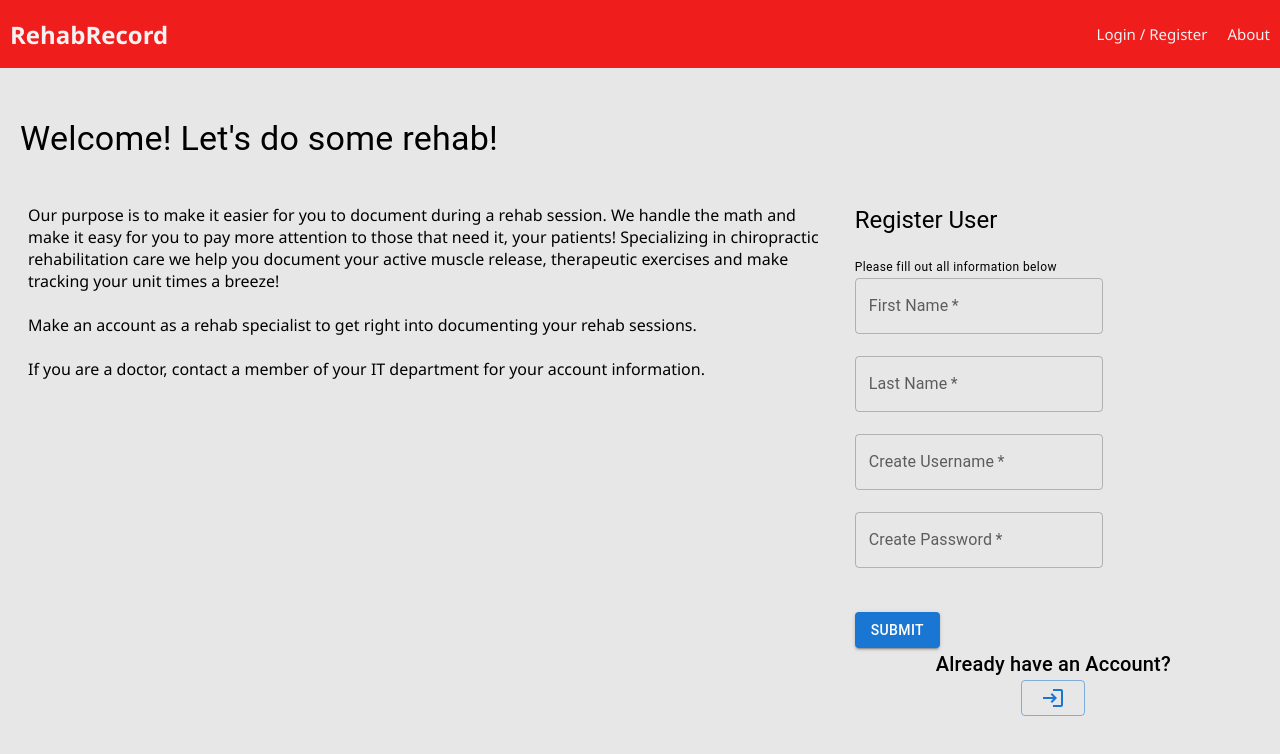
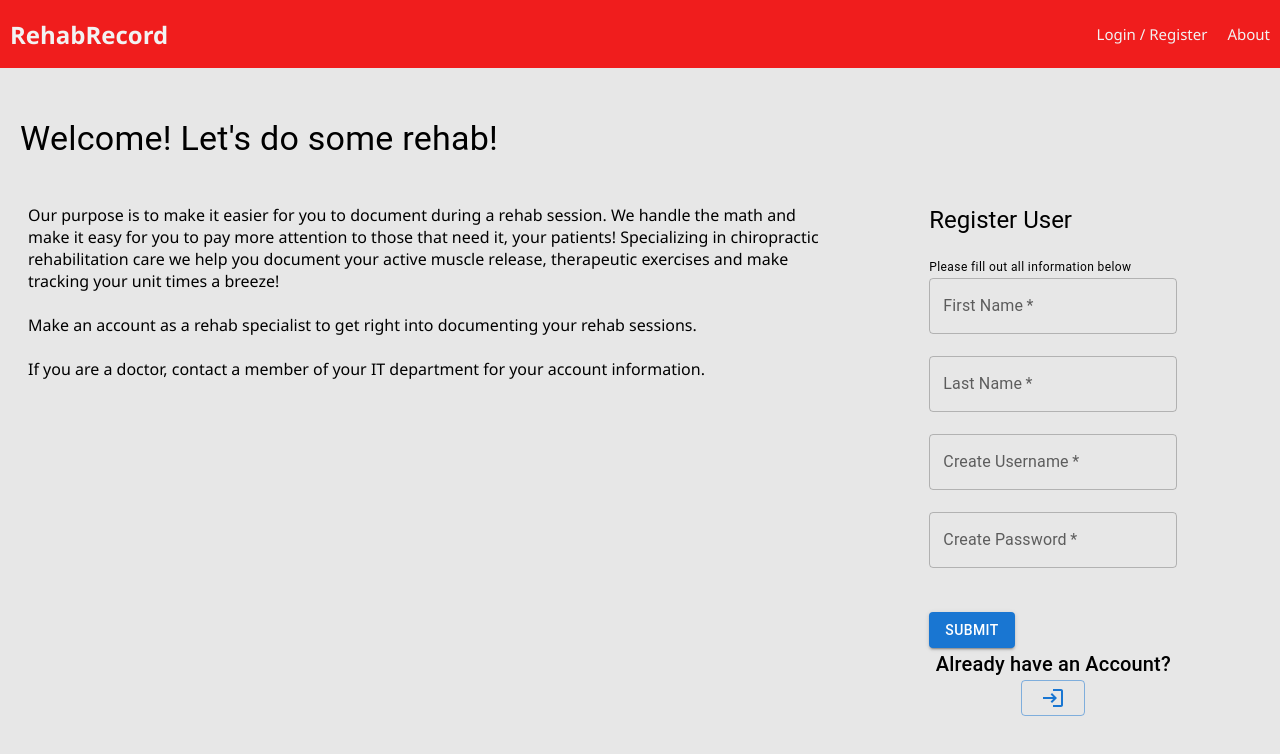
Before and after one commit to drewhoek/solo-project-rehab-record, a React (Create React App) app: page /rehab/1#/home in a window 1280 px wide. Shown: the top 754 px of the page. Built offline with nearby package versions, Linux system fonts and the light colour scheme; no server answers.

Commit message:
Small changes

```diff
--- a/src/components/Pages/MainRehabPage/RehabComponents/ExerciseDocumentationComponent.jsx
+++ b/src/components/Pages/MainRehabPage/RehabComponents/ExerciseDocumentationComponent.jsx
@@ -18,6 +18,10 @@ import { useDispatch } from "react-redux";
 
 export default function ExerciseDocumentationComponent() {
 	const dispatch = useDispatch();
+
+	const treatmentPlanInformation = useSelector(
+		(store) => store.currentTreatmentPlanReducer
+	);
 
 	const exercisesDone = useSelector(
 		(store) => store.allExercisesDoneDuringVisitReducer
@@ -81,6 +85,7 @@ export default function ExerciseDocumentationComponent() {
 			{/* <pre>{JSON.stringify(exercisesDone)}</pre>
 			<pre>{JSON.stringify(allExercises)}</pre>
 			<pre>{JSON.stringify(variationsForExercises)}</pre> */}
+			<pre>{JSON.stringify(treatmentPlanInformation)}</pre>
 
 			<Paper
 				sx={{
--- a/src/components/Pages/MainRehabPage/RehabComponents/ReviewRehabComponent.jsx
+++ b/src/components/Pages/MainRehabPage/RehabComponents/ReviewRehabComponent.jsx
@@ -208,9 +208,13 @@ export default function ReviewRehabComponent() {
 						justifyContent: "center",
 					}}
 				>
-					<Button variant="contained" onClick={handleSubmitInformation}>
-						FINISH
-					</Button>
+					{timeInformation.date ? (
+						<Button variant="contained" onClick={handleSubmitInformation}>
+							FINISH
+						</Button>
+					) : (
+						""
+					)}
 				</Box>
 			</Paper>
 		</Stack>
--- a/src/components/Pages/RegisterPage/RegisterForm.jsx
+++ b/src/components/Pages/RegisterPage/RegisterForm.jsx
@@ -10,6 +10,7 @@ import {
 	FormControlLabel,
 	Typography,
 } from "@mui/material";
+import { Box, Stack } from "@mui/system";
 
 function RegisterForm() {
 	const [username, setUsername] = useState("");
@@ -36,12 +37,23 @@ function RegisterForm() {
 	}; // end registerUser
 
 	return (
+		<Stack
+			sx={{
+				display: "flex",
+				alignItems: "center",
+			}}
+		>
 			<form className="formPanel" onSubmit={registerUser}>
 				<Typography component="h2" variant="h5">
 					Register User
 				</Typography>
 				{errors.registrationMessage && (
-				<Typography component="h3" variant="h6" className="alert" role="alert">
+					<Typography
+						component="h3"
+						variant="h6"
+						className="alert"
+						role="alert"
+					>
 						{errors.registrationMessage}
 					</Typography>
 				)}
@@ -107,7 +119,12 @@ function RegisterForm() {
 				</RadioGroup>
 			</div> */}
 				<br />
-			<div>
+				<Box
+					sx={{
+						display: "flex",
+						alignItems: "center",
+					}}
+				>
 					<Button
 						variant="contained"
 						className="btn"
@@ -116,8 +133,9 @@ function RegisterForm() {
 					>
 						Submit
 					</Button>
-			</div>
+				</Box>
 			</form>
+		</Stack>
 	);
 }
 
--- a/src/components/Pages/RegisterPage/RegisterPage.jsx
+++ b/src/components/Pages/RegisterPage/RegisterPage.jsx
@@ -1,27 +1,42 @@
-import React from 'react';
+import { Paper } from "@mui/material";
+import { Stack } from "@mui/system";
+import React from "react";
 
-import { useHistory } from 'react-router-dom';
-import RegisterForm from './RegisterForm';
+import { useHistory } from "react-router-dom";
+import RegisterForm from "./RegisterForm";
 
 function RegisterPage() {
 	const history = useHistory();
 
 	return (
-    <div>
+		<Stack
+			sx={{
+				display: "flex",
+				alignItems: "center",
+			}}
+		>
+			<Paper
+				elevation={3}
+				sx={{
+					padding: 3,
+					width: 400,
+				}}
+			>
 				<RegisterForm />
-
+			</Paper>
+			<br />
 			<center>
 				<button
 					type="button"
 					className="btn btn_asLink"
 					onClick={() => {
-            history.push('/login');
+						history.push("/login");
 					}}
 				>
 					Login
 				</button>
 			</center>
-    </div>
+		</Stack>
 	);
 }
 
--- a/src/components/Pages/ViewPlanPage/ViewPlanPage.jsx
+++ b/src/components/Pages/ViewPlanPage/ViewPlanPage.jsx
@@ -64,8 +64,6 @@ export default function ViewPlanPage() {
 		}
 	}, [lastVisitInformation]);
 
-	// ^^^^ This is the problem I think ^^^^^^^
-
 	function startVisit() {
 		const arrayOfMuscleWorkIds = [];
 		for (let i = 0; i < muscleWorkToBeDoneInformation.length; i++) {
@@ -95,7 +93,7 @@ export default function ViewPlanPage() {
 			{/* <pre>{JSON.stringify(lastVisitInformation)}</pre>  */}
 			{/* <pre>{JSON.stringify(treatmentPlanInformation)}</pre> */}
 			{/* <pre>{JSON.stringify(muscleWorkToBeDoneInformation)}</pre> */}
-			<pre>{JSON.stringify(exercisesDoneLastVisit)}</pre>
+			{/* <pre>{JSON.stringify(exercisesDoneLastVisit)}</pre> */}
 			<Typography variant="h3" component="h3" align="center">
 				Viewing Treatment Plan for {treatmentPlanInformation.first_name}{" "}
 				{treatmentPlanInformation.last_name}
@@ -131,6 +129,14 @@ export default function ViewPlanPage() {
 					Secondary Exercise Focus:{" "}
 					{treatmentPlanInformation.secondary_exercise_focus}
 				</Typography>
+				{treatmentPlanInformation.notes_for_rehab ? (
+					<Typography variant="subtitle1" component="h3">
+						Notes from Doctor: {treatmentPlanInformation.notes_for_rehab}
+					</Typography>
+				) : (
+					""
+				)}
+
 				<br />
 			</Paper>
 			<Paper
@@ -154,7 +160,7 @@ export default function ViewPlanPage() {
 						>
 							From Previous Visit
 						</Typography>
-						<Typography>Last Visit Date: {newDate}</Typography>
+						<Typography>Date: {newDate}</Typography>
 						<Typography>
 							{lastVisitInformation.units_completed
 								? lastVisitInformation.units_completed
```
Lines whose indentation alone changed are shown as unchanged.
